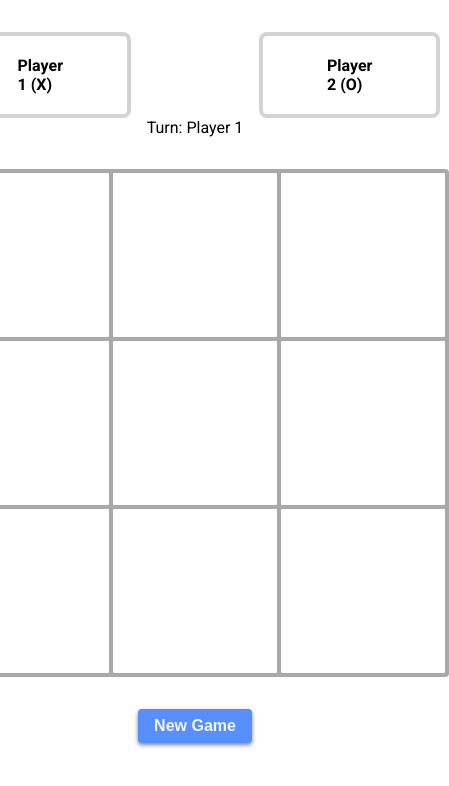
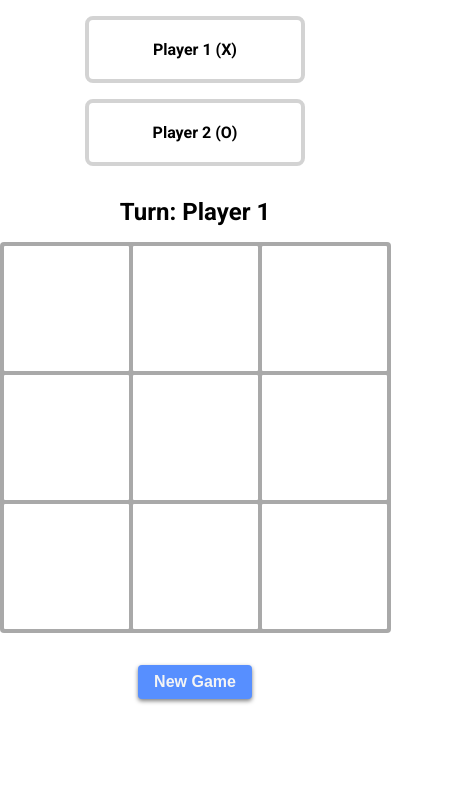
Before and after one commit to tristanbaldeo/tic-tac-toe, a plain HTML site: page index.html in a window 390 px wide. Shown: the whole page, 449 px wide, since content can reach past the window. Drawn offline with Linux system fonts and the light colour scheme.

Commit message:
finalized styling adjustments and added mobile compatibility to web page

```diff
--- a/style.css
+++ b/style.css
@@ -11,19 +11,29 @@ body {
 
 .game-container .players {
     display: flex;
-    justify-content: space-evenly;
-    gap: 128px;
+    flex-direction: column;
+    align-items: center;
+    gap: 16px;
+    width: 100%;
+}
+
+@media (min-width: 600px) {
+    .game-container .players {
+        flex-direction: row;
+        justify-content: center;
+        gap: 128px;
+    }
 }
 
 .game-container {
     display: flex;
     flex-direction: column;
     align-items: center;
+    padding: 16px;
 }
 
 .player-one-card, .player-two-card {
     display: flex;
-    margin-top: 32px;
     align-items: center;
     padding: 4px 64px;
     border: 4px solid lightgrey;
@@ -35,16 +45,21 @@ body {
 }
 
 .board-container {
-    width: 500px;
-    height: 500px;
     display: grid;
-    grid-template-columns: repeat(3, 1fr);
-    grid-template-rows: repeat(3, 1fr);
+    grid-template-columns: repeat(3, 125px);
+    grid-template-rows: repeat(3, 125px);
     border-radius: 4px;
     padding: 4px;
-    margin: 32px 16px 16px 16px;
+    margin: 16px 16px 16px 16px;
     gap: 4px;
     background-color: darkgray;
+}
+
+@media (min-width: 600px) {
+    .board-container {
+        grid-template-columns: repeat(3, 175px);
+        grid-template-rows: repeat(3, 175px);
+    }
 }
 
 .cell {
@@ -55,11 +70,18 @@ body {
     background-color: white;
     border-radius: 1px;
     color: black;
-    font-size: 32px;
+    font-size: 64px;
+    font-weight: 700;
 }
 
 .cell:hover {
     background-color: rgb(87, 143, 255);
+}
+
+.game-result {
+    margin-top: 32px;
+    font-size: 24px;
+    font-weight: 700;
 }
 
 .new-game-button {
```
